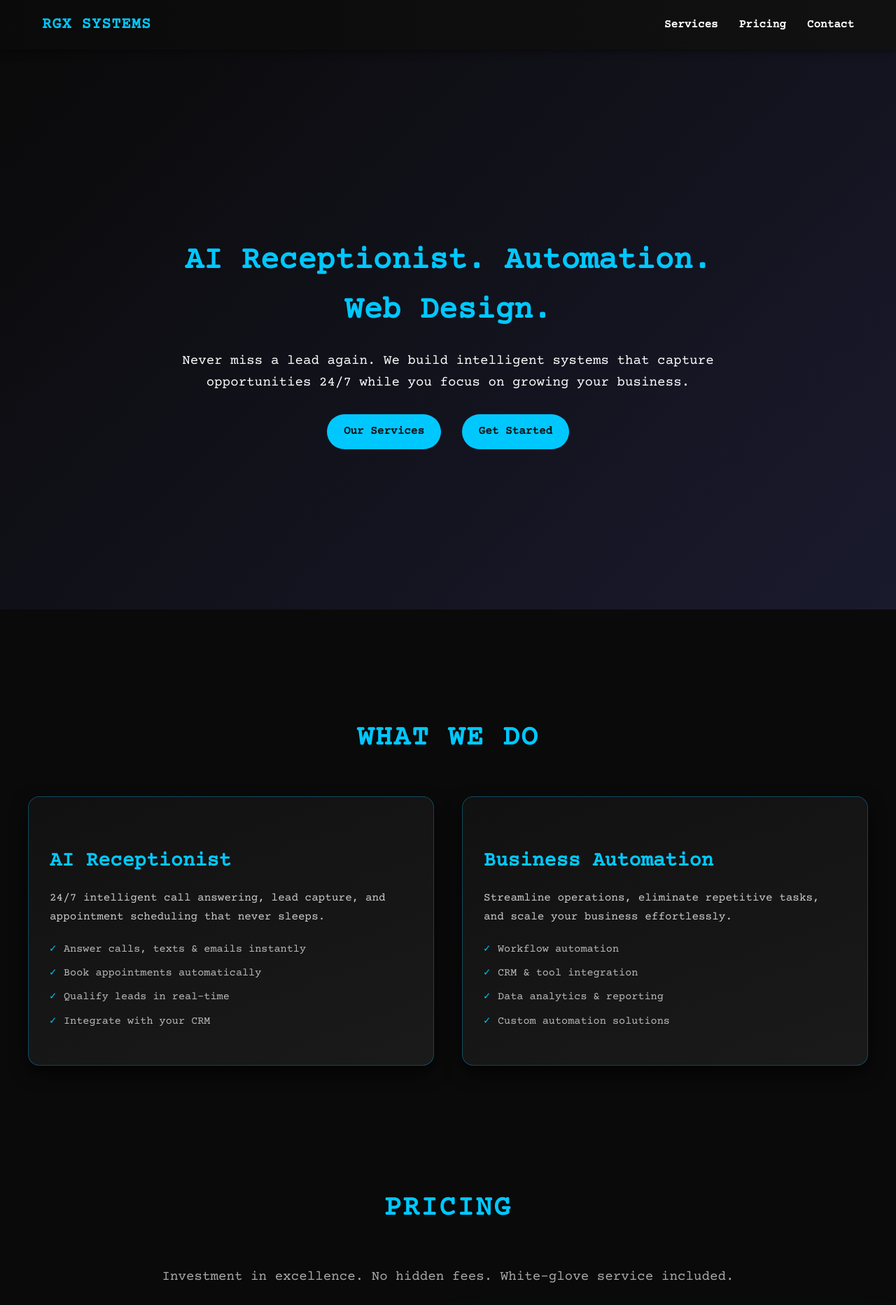
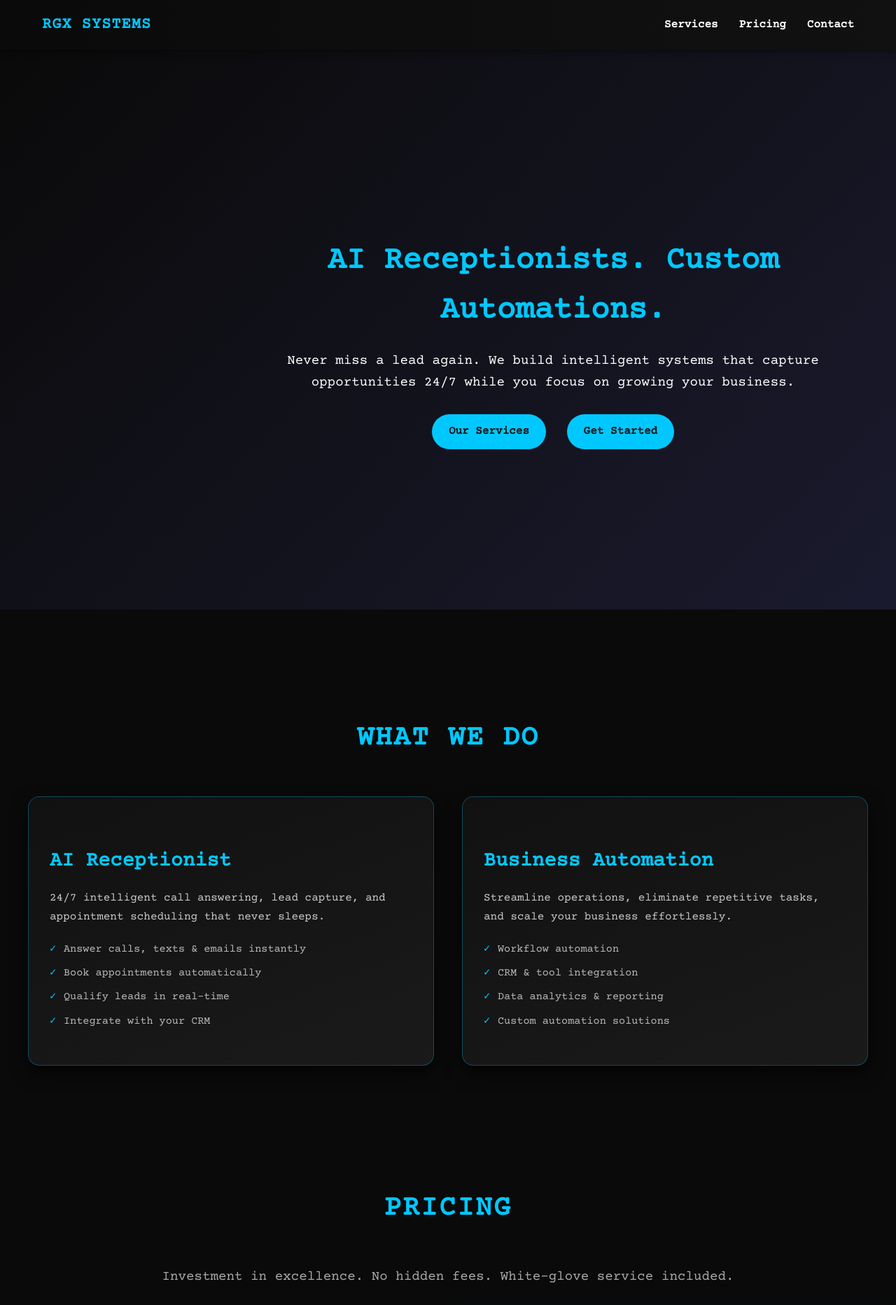
Before and after one commit to rgreenlee-hub/Clerv-IQ, a Flask app: page / in a window 1280 px wide. Shown: the top 1865 px of the page at 70% size. Run offline with Flask 3, Linux system fonts and the light colour scheme; grey boxes are pictures that could not be loaded.

Commit message:
Update hero section heading in index.html

```diff
--- a/templates/index.html
+++ b/templates/index.html
@@ -317,8 +317,13 @@
 
 <!-- Hero Section -->
 <section id="home" class="hero">
+  <video autoplay muted loop playsinline id="heroVideo">
+    <source src="{{ url_for('static', filename='videos/clerviq-bg.mp4') }}" type="video/mp4">
+    Your browser does not support the video tag.
+  </video>
+
   <div class="hero-content">
-    <h1>AI Receptionist. Automation. Web Design.</h1>
+    <h1>AI Receptionists. Custom Automations. </h1>
     <p>Never miss a lead again. We build intelligent systems that capture opportunities 24/7 while you focus on growing your business.</p>
     <div class="hero-buttons">
       <a href="#services">Our Services</a>
```
